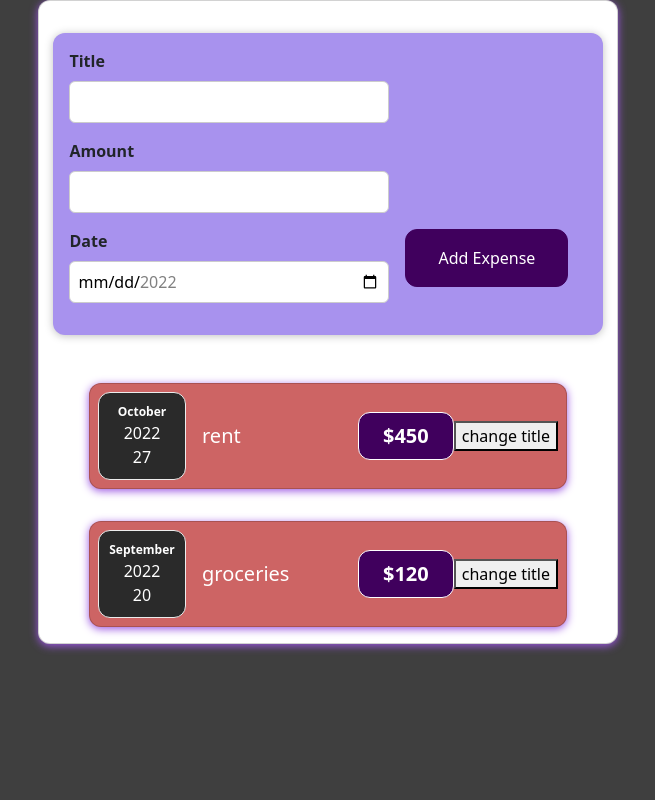
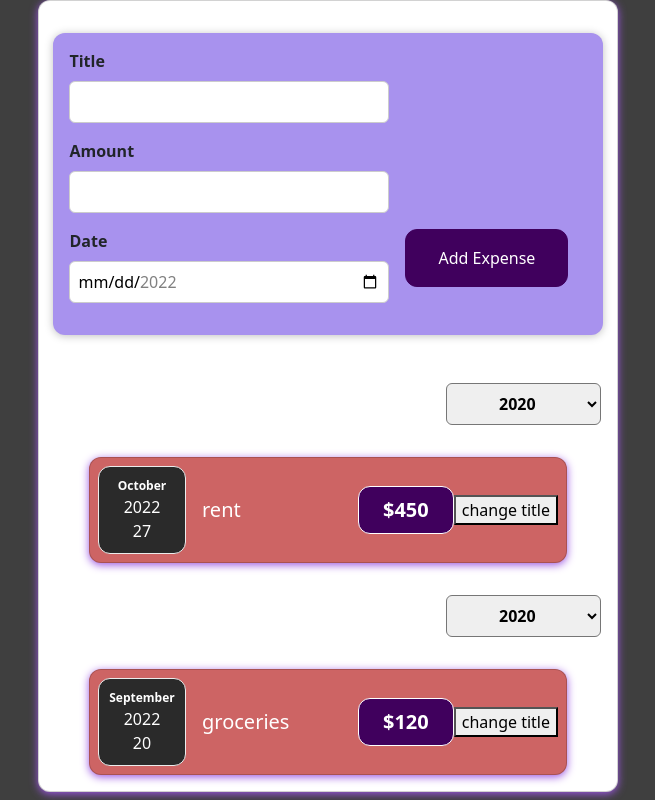
Before and after one commit to puneet2121/-Expense--racker, a React (Create React App) app in the folder front-end/: page / in a window 1280 px wide. Shown: the whole page, without its empty margins (312-967 px from the left). Built offline with nearby package versions, Linux system fonts and the light colour scheme.

Commit message:
add dropdown

```diff
--- a/front-end/src/App.js
+++ b/front-end/src/App.js
@@ -13,10 +13,12 @@
     },
     { id: 2, title: "groceries", amount: 120, date: new Date(2022, 8, 20) },
   ];
-
+const addExpenseHandler = expense => {
+  console.log(expense)
+}
   return (
     <Card className="card">
-      <NewExpense />
+      <NewExpense onAddExpense ={addExpenseHandler}/>
       <ExpenseItem
         title={expenses[0].title}
         date={expenses[0].date}
--- /dev/null
+++ b/front-end/src/components/ExpenseFilter.jsx
@@ -0,0 +1,24 @@
+import React from 'react'
+import { useState } from 'react';
+import '../style/ExpenseFilter.css'
+const ExpenseFilter = (props) => {
+  const dropDownHandler = (event) => {
+    props.onChangeFilter(event.target.value)
+  }
+  return (
+    <div className='expenses-filter'>
+      <div className='expenses-filter__control'>
+        <label>Filter by year</label>
+        <select value={props.selected} onChange={dropDownHandler}>
+          <option value='2022'>2022</option>
+          <option value='2021'>2021</option>
+          <option value='2020'>2020</option>
+          <option value='2019'>2019</option>
+        </select>
+      </div>
+    </div>
+
+  );
+}
+
+export default ExpenseFilter
--- a/front-end/src/components/ExpenseItem.jsx
+++ b/front-end/src/components/ExpenseItem.jsx
@@ -1,23 +1,29 @@
-
 import "../style/ExprenseItem.css";
 import ExpenseDate from "./ExpenseDate";
 import { Card } from "./Card";
 import { useState } from "react";
+import ExpenseFilter from "./ExpenseFilter";
 const ExpenseItem = (props) => {
-  const [title,setTitle] = useState(props.title);
-
+  const [title, setTitle] = useState(props.title);
+  const [filteredYear, setFilteredYear] = useState('2020');
+  const filterChangeHandler = (selectedYear) => {
+    setFilteredYear(selectedYear)
+  }
   const updateTitle = () => {
-    console.log(title)
-  }
+    setTitle("rent");
+  };
   return (
+    <>
+      <ExpenseFilter selected={filteredYear} onChangeFilter={filterChangeHandler} />
       <Card className="expense-item">
-      <ExpenseDate date={props.date}/>
+        <ExpenseDate date={props.date} />
         <div className="expense-item__description">
           <h2>{title}</h2>
           <div className="expense-item__price">${props.amount}</div>
         </div>
         <button onClick={updateTitle}>change title</button>
       </Card>
+    </>
   );
 };
 
--- a/front-end/src/components/NewExpense.jsx
+++ b/front-end/src/components/NewExpense.jsx
@@ -1,13 +1,13 @@
 import React from 'react'
 import '../style/NewExpense.css'
 import ExpenseForm from './ExpenseForm'
-const NewExpense = () => {
+const NewExpense = (props) => {
   const saveExpenseDataHandler = (enteredExpenseData) => {
     const input = {
       ...enteredExpenseData,
       id: Math.random().toString()
     };
-    console.log(input)
+    props.onAddExpense(input)
   };
   return (
     <div className='new-expense'>
--- /dev/null
+++ b/front-end/src/style/ExpenseFilter.css
@@ -0,0 +1,24 @@
+.expenses-filter {
+  color: white;
+  padding: 0 1rem;
+}
+
+.expenses-filter__control {
+  display: flex;
+  width: 100%;
+  align-items: center;
+  justify-content: space-between;
+  margin: 1rem 0;
+}
+
+.expenses-filter label {
+  font-weight: bold;
+  margin-bottom: 0.5rem;
+}
+
+.expenses-filter select {
+  font: inherit;
+  padding: 0.5rem 3rem;
+  font-weight: bold;
+  border-radius: 6px;
+}
```
Lines whose indentation alone changed are shown as unchanged.
